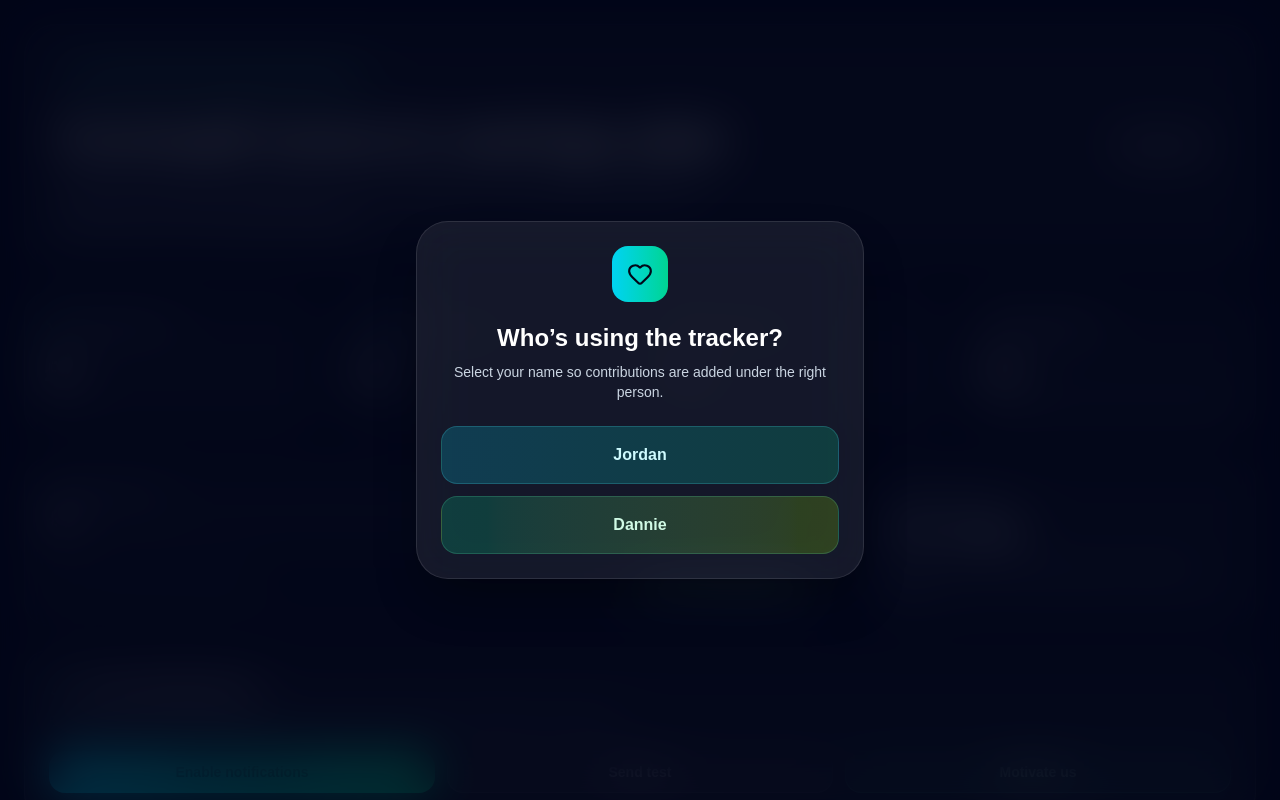
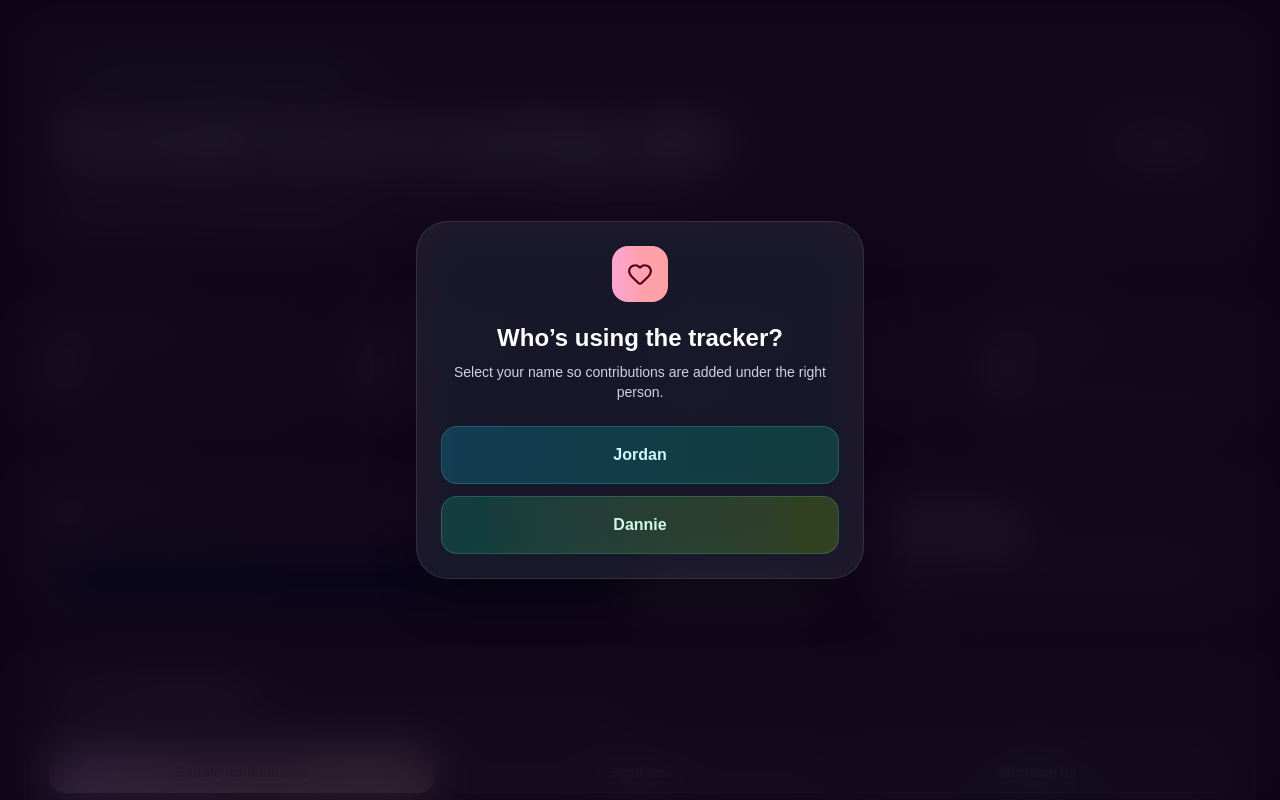
Before and after one commit to manlikedex/savingsTracker, a Next.js app: page / in a window 1280 px wide. Shown: the top 800 px of the page. Built offline with nearby package versions, Linux system fonts and the light colour scheme; no server answers; the database is empty.

Commit message:
update app styling and notifications

```diff
--- a/app/page.tsx
+++ b/app/page.tsx
@@ -78,7 +78,7 @@ function ProgressBar({ value }: { value: number }) {
   return (
     <div className="h-3 w-full overflow-hidden rounded-full bg-white/10">
       <div
-        className="h-3 rounded-full bg-gradient-to-r from-cyan-400 via-emerald-400 to-lime-300 shadow-[0_0_18px_rgba(52,211,153,0.45)] transition-all"
+        className="h-3 rounded-full bg-gradient-to-r from-pink-300 via-rose-300 to-red-300 shadow-[0_0_18px_rgba(52,211,153,0.45)] transition-all"
         style={{ width: `${Math.min(value, 100)}%` }}
       />
     </div>
@@ -628,14 +628,14 @@ async function sendTestNotification() {
   }
 
   return (
-    <main className="min-h-screen overflow-hidden bg-slate-950 p-6 text-white">
-      <div className="fixed inset-0 -z-10 bg-[radial-gradient(circle_at_top_left,rgba(34,211,238,0.22),transparent_34%),radial-gradient(circle_at_top_right,rgba(16,185,129,0.20),transparent_30%),linear-gradient(135deg,#020617_0%,#0f172a_45%,#111827_100%)]" />
-      <div className="fixed left-1/2 top-0 -z-10 h-96 w-96 -translate-x-1/2 rounded-full bg-emerald-500/10 blur-3xl" />
+  <main className="min-h-screen overflow-hidden bg-rose-950 p-6 text-white">
+  <div className="fixed inset-0 -z-10 bg-[radial-gradient(circle_at_top_left,rgba(244,114,182,0.32),transparent_34%),radial-gradient(circle_at_top_right,rgba(251,113,133,0.28),transparent_30%),radial-gradient(circle_at_bottom,rgba(190,24,93,0.25),transparent_38%),linear-gradient(135deg,#4c0519_0%,#831843_45%,#be123c_100%)]" />
+  <div className="fixed left-1/2 top-0 -z-10 h-96 w-96 -translate-x-1/2 rounded-full bg-pink-400/20 blur-3xl" />
 
       {!activeUser && (
         <div className="fixed inset-0 z-50 flex items-center justify-center bg-slate-950/80 p-6 backdrop-blur-xl">
           <div className="w-full max-w-md rounded-[2rem] border border-white/10 bg-white/[0.08] p-6 text-center shadow-2xl shadow-black/40 backdrop-blur-xl">
-            <div className="mx-auto flex h-14 w-14 items-center justify-center rounded-2xl bg-gradient-to-r from-cyan-400 to-emerald-400 text-slate-950">
+            <div className="mx-auto flex h-14 w-14 items-center justify-center rounded-2xl bg-gradient-to-r from-pink-300 via-rose-300 to-red-300 text-rose-950">
               <Heart size={26} />
             </div>
             <h2 className="mt-5 text-2xl font-bold">Who’s using the tracker?</h2>
@@ -667,9 +667,9 @@ async function sendTestNotification() {
           <div className="absolute left-1/2 top-1/2 h-72 w-72 -translate-x-1/2 -translate-y-1/2 rounded-full bg-emerald-400/20 blur-3xl" />
 
           <div className="relative w-full max-w-lg overflow-hidden rounded-[2.25rem] border border-white/10 bg-white/[0.08] p-8 text-center shadow-2xl shadow-black/50 backdrop-blur-2xl">
-            <div className="absolute inset-x-0 top-0 h-1 bg-gradient-to-r from-cyan-400 via-emerald-400 to-lime-300" />
+            <div className="absolute inset-x-0 top-0 h-1 bg-gradient-to-r from-pink-300 via-rose-300 to-red-300" />
 
-            <div className="mx-auto flex h-20 w-20 items-center justify-center rounded-[1.75rem] bg-gradient-to-br from-cyan-300 via-emerald-300 to-lime-300 text-slate-950 shadow-2xl shadow-emerald-950/50">
+            <div className="mx-auto flex h-20 w-20 items-center justify-center rounded-[1.75rem] bg-gradient-to-br from-cyan-300 via-emerald-300 to-lime-300 text-rose-950 shadow-2xl shadow-emerald-950/50">
               <Heart size={36} fill="currentColor" />
             </div>
 
@@ -684,14 +684,14 @@ async function sendTestNotification() {
             </p>
 
             <div className="mx-auto mt-7 h-2 w-40 overflow-hidden rounded-full bg-white/10">
-              <div className="h-full w-full animate-pulse rounded-full bg-gradient-to-r from-cyan-400 to-emerald-400" />
+              <div className="h-full w-full animate-pulse rounded-full bg-gradient-to-r from-pink-300 via-rose-300 to-red-300" />
             </div>
           </div>
         </div>
       )}
 
       <div className="mx-auto max-w-7xl space-y-6">
-        <header className="rounded-[2rem] border border-white/10 bg-white/[0.06] p-6 shadow-2xl shadow-black/30 backdrop-blur-xl md:p-8">
+        <header className="rounded-[2rem] border border-pink-200/20 bg-white/[0.08] p-6 shadow-2xl shadow-black/30 backdrop-blur-xl md:p-8">
           <div className="flex flex-col justify-between gap-6 md:flex-row md:items-center">
             <div>
               <div className="inline-flex items-center gap-2 rounded-full border border-emerald-400/20 bg-emerald-400/10 px-4 py-2 text-sm font-medium text-emerald-200">
@@ -708,7 +708,7 @@ async function sendTestNotification() {
             <div className="flex flex-col gap-3 sm:flex-row">
               <button
                 onClick={switchUser}
-                className="rounded-2xl border border-white/10 bg-white/[0.06] px-5 py-3 text-sm font-semibold text-slate-200 shadow-lg shadow-black/20 transition hover:scale-[1.02] hover:border-white/20"
+                className="rounded-2xl border border-pink-200/20 bg-white/[0.08] px-5 py-3 text-sm font-semibold text-slate-200 shadow-lg shadow-black/20 transition hover:scale-[1.02] hover:border-white/20"
               >
                 Switch user
               </button>
@@ -718,13 +718,13 @@ async function sendTestNotification() {
         </header>
 
         {(isLoading || message) && (
-          <div className="rounded-2xl border border-white/10 bg-white/[0.06] p-4 text-sm text-slate-200 backdrop-blur-xl">
+          <div className="rounded-2xl border border-pink-200/20 bg-white/[0.08] p-4 text-sm text-slate-200 backdrop-blur-xl">
             {isLoading ? "Loading your saved data..." : message}
           </div>
         )}
 
         <section className="grid gap-4 md:grid-cols-4">
-          <div className="rounded-3xl border border-white/10 bg-white/[0.06] p-5 shadow-xl shadow-black/20 backdrop-blur-xl">
+          <div className="rounded-3xl border border-pink-200/20 bg-white/[0.08] p-5 shadow-xl shadow-black/20 backdrop-blur-xl">
             <div className="flex items-center gap-3 text-slate-300">
               <PiggyBank className="text-emerald-300" />
               <p className="font-medium">Saved so far</p>
@@ -732,7 +732,7 @@ async function sendTestNotification() {
             <p className="mt-4 text-3xl font-bold">{formatGBP(totals.totalSaved)}</p>
           </div>
 
-          <div className="rounded-3xl border border-white/10 bg-white/[0.06] p-5 shadow-xl shadow-black/20 backdrop-blur-xl">
+          <div className="rounded-3xl border border-pink-200/20 bg-white/[0.08] p-5 shadow-xl shadow-black/20 backdrop-blur-xl">
             <div className="flex items-center gap-3 text-slate-300">
               <TrendingUp className="text-cyan-300" />
               <p className="font-medium">Move-in target</p>
@@ -740,7 +740,7 @@ async function sendTestNotification() {
             <p className="mt-4 text-3xl font-bold">{formatGBP(totals.totalTarget)}</p>
           </div>
 
-          <div className="rounded-3xl border border-white/10 bg-white/[0.06] p-5 shadow-xl shadow-black/20 backdrop-blur-xl">
+          <div className="rounded-3xl border border-pink-200/20 bg-white/[0.08] p-5 shadow-xl shadow-black/20 backdrop-blur-xl">
             <div className="flex items-center gap-3 text-slate-300">
               <Home className="text-lime-300" />
               <p className="font-medium">Remaining</p>
@@ -748,7 +748,7 @@ async function sendTestNotification() {
             <p className="mt-4 text-3xl font-bold">{formatGBP(totals.remaining)}</p>
           </div>
 
-          <div className="rounded-3xl border border-white/10 bg-white/[0.06] p-5 shadow-xl shadow-black/20 backdrop-blur-xl">
+          <div className="rounded-3xl border border-pink-200/20 bg-white/[0.08] p-5 shadow-xl shadow-black/20 backdrop-blur-xl">
             <p className="font-medium text-slate-300">Overall progress</p>
             <p className="mt-4 text-3xl font-bold">{totals.progress}%</p>
             <div className="mt-3">
@@ -758,7 +758,7 @@ async function sendTestNotification() {
         </section>
 
         <section className="grid gap-6 lg:grid-cols-3">
-          <div className="rounded-3xl border border-white/10 bg-white/[0.06] p-6 shadow-xl shadow-black/20 backdrop-blur-xl lg:col-span-2">
+          <div className="rounded-3xl border border-pink-200/20 bg-white/[0.08] p-6 shadow-xl shadow-black/20 backdrop-blur-xl lg:col-span-2">
             <div className="flex items-center justify-between gap-4">
               <div>
                 <p className="text-sm text-slate-400">Joint monthly goal</p>
@@ -785,7 +785,7 @@ async function sendTestNotification() {
             </div>
           </div>
 
-          <div className="rounded-3xl border border-white/10 bg-white/[0.06] p-6 shadow-xl shadow-black/20 backdrop-blur-xl">
+          <div className="rounded-3xl border border-pink-200/20 bg-white/[0.08] p-6 shadow-xl shadow-black/20 backdrop-blur-xl">
             <p className="text-sm text-slate-400">Estimated time left</p>
             <h2 className="mt-2 text-3xl font-bold">
               {totals.monthsToGoal > 0 ? `${totals.monthsToGoal} months` : "Set target"}
@@ -796,7 +796,7 @@ async function sendTestNotification() {
           </div>
         </section>
 
-        <section className="rounded-3xl border border-white/10 bg-white/[0.06] p-6 shadow-xl shadow-black/20 backdrop-blur-xl">
+        <section className="rounded-3xl border border-pink-200/20 bg-white/[0.08] p-6 shadow-xl shadow-black/20 backdrop-blur-xl">
   <div className="flex items-center gap-3">
     <Bell className="text-emerald-300" />
     <h2 className="text-xl font-bold">Push Notifications</h2>
@@ -809,14 +809,14 @@ async function sendTestNotification() {
   <div className="mt-5 grid gap-3 sm:grid-cols-3">
     <button
       onClick={enablePushNotifications}
-      className="rounded-2xl bg-gradient-to-r from-cyan-400 to-emerald-400 px-5 py-2.5 text-sm font-bold text-slate-950 transition hover:scale-[1.02]"
+      className="rounded-2xl bg-gradient-to-r from-pink-300 via-rose-300 to-red-300 px-5 py-2.5 text-sm font-bold text-rose-950 transition hover:scale-[1.02]"
     >
       {pushEnabled ? "Notifications enabled" : "Enable notifications"}
     </button>
 
     <button
       onClick={sendTestNotification}
-      className="rounded-2xl border border-white/10 bg-white/[0.06] px-5 py-2.5 text-sm font-bold text-slate-200 transition hover:scale-[1.02] hover:border-white/20"
+      className="rounded-2xl border border-pink-200/20 bg-white/[0.08] px-5 py-2.5 text-sm font-bold text-slate-200 transition hover:scale-[1.02] hover:border-white/20"
     >
       Send test
     </button>
@@ -830,7 +830,7 @@ async function sendTestNotification() {
   </div>
 </section>
 
-        <section className="rounded-3xl border border-white/10 bg-white/[0.06] p-6 shadow-xl shadow-black/20 backdrop-blur-xl">
+        <section className="rounded-3xl border border-pink-200/20 bg-white/[0.08] p-6 shadow-xl shadow-black/20 backdrop-blur-xl">
           <h2 className="text-xl font-bold">Add Savings Contribution</h2>
           <div className="mt-5 grid gap-3 md:grid-cols-4">
             <select
@@ -868,7 +868,7 @@ async function sendTestNotification() {
 
             <button
               onClick={addContribution}
-              className="inline-flex items-center justify-center gap-2 rounded-2xl bg-gradient-to-r from-cyan-400 to-emerald-400 px-5 py-2.5 text-sm font-bold text-slate-950 transition hover:scale-[1.02]"
+              className="inline-flex items-center justify-center gap-2 rounded-2xl bg-gradient-to-r from-pink-300 via-rose-300 to-red-300 px-5 py-2.5 text-sm font-bold text-rose-950 transition hover:scale-[1.02]"
             >
               <Plus size={18} /> Add saving
             </button>
@@ -876,7 +876,7 @@ async function sendTestNotification() {
         </section>
 
         <section className="grid gap-6 lg:grid-cols-2">
-          <div className="rounded-3xl border border-white/10 bg-white/[0.06] p-6 shadow-xl shadow-black/20 backdrop-blur-xl">
+          <div className="rounded-3xl border border-pink-200/20 bg-white/[0.08] p-6 shadow-xl shadow-black/20 backdrop-blur-xl">
             <h2 className="text-xl font-bold">Savings Pots</h2>
             <div className="mt-5 space-y-5">
               {savingsGoals.map((goal) => {
@@ -922,7 +922,7 @@ async function sendTestNotification() {
             </div>
           </div>
 
-          <div className="rounded-3xl border border-white/10 bg-white/[0.06] p-6 shadow-xl shadow-black/20 backdrop-blur-xl">
+          <div className="rounded-3xl border border-pink-200/20 bg-white/[0.08] p-6 shadow-xl shadow-black/20 backdrop-blur-xl">
             <h2 className="text-xl font-bold">Add Property</h2>
             <div className="mt-4 grid gap-2">
               <input
@@ -969,7 +969,7 @@ async function sendTestNotification() {
               />
               <button
                 onClick={addProperty}
-                className="inline-flex items-center justify-center gap-2 rounded-2xl bg-gradient-to-r from-cyan-400 to-emerald-400 px-5 py-2.5 text-sm font-bold text-slate-950 transition hover:scale-[1.02]"
+                className="inline-flex items-center justify-center gap-2 rounded-2xl bg-gradient-to-r from-pink-300 via-rose-300 to-red-300 px-5 py-2.5 text-sm font-bold text-rose-950 transition hover:scale-[1.02]"
               >
                 <Plus size={18} /> Add property
               </button>
@@ -977,7 +977,7 @@ async function sendTestNotification() {
           </div>
         </section>
 
-        <section className="rounded-3xl border border-white/10 bg-white/[0.06] p-6 shadow-xl shadow-black/20 backdrop-blur-xl">
+        <section className="rounded-3xl border border-pink-200/20 bg-white/[0.08] p-6 shadow-xl shadow-black/20 backdrop-blur-xl">
           <h2 className="text-xl font-bold">Cornwall Property Watchlist</h2>
           <div className="mt-5 grid gap-4 lg:grid-cols-2">
             {properties.length === 0 && (
@@ -1057,7 +1057,7 @@ async function sendTestNotification() {
           </div>
         </section>
 
-        <section className="rounded-3xl border border-white/10 bg-white/[0.06] p-6 shadow-xl shadow-black/20 backdrop-blur-xl">
+        <section className="rounded-3xl border border-pink-200/20 bg-white/[0.08] p-6 shadow-xl shadow-black/20 backdrop-blur-xl">
           <div className="flex flex-col justify-between gap-4 md:flex-row md:items-center">
             <div>
               <h2 className="text-xl font-bold">Furniture & Appliance Planner</h2>
@@ -1113,7 +1113,7 @@ async function sendTestNotification() {
 
             <button
               onClick={addPlannerItem}
-              className="inline-flex items-center justify-center gap-2 rounded-2xl bg-gradient-to-r from-cyan-400 to-emerald-400 px-5 py-2.5 text-sm font-bold text-slate-950 transition hover:scale-[1.02]"
+              className="inline-flex items-center justify-center gap-2 rounded-2xl bg-gradient-to-r from-pink-300 via-rose-300 to-red-300 px-5 py-2.5 text-sm font-bold text-rose-950 transition hover:scale-[1.02]"
             >
               <Plus size={18} /> Add item
             </button>
```
